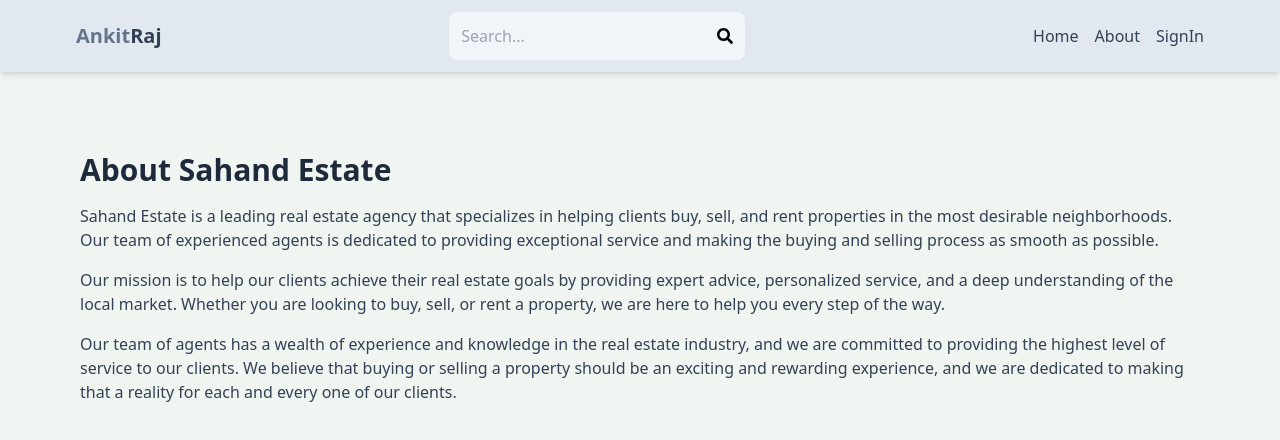
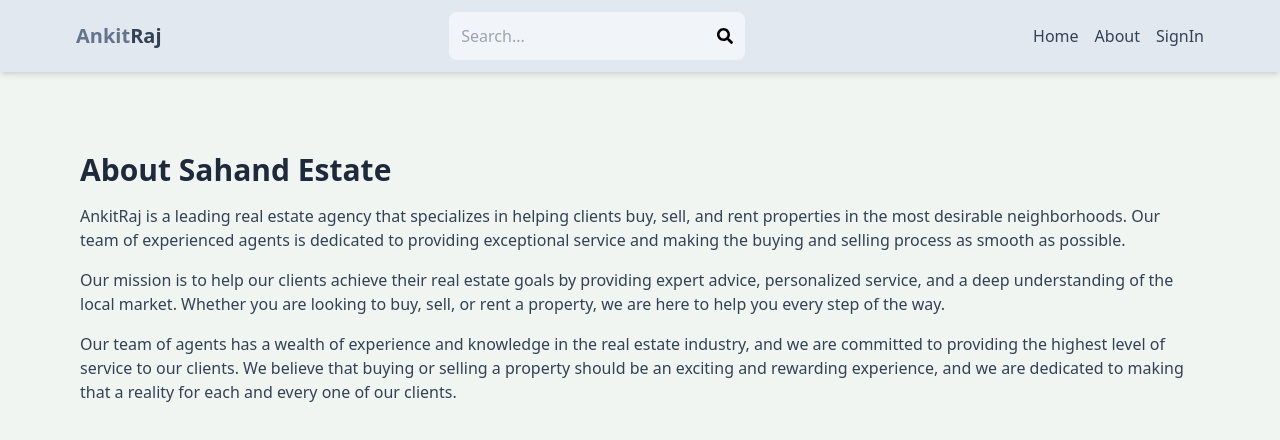
Before and after one commit to Abalankit2003/real-estate-marketplace, a React (Vite) app in the folder client/: page /about in a window 1280 px wide. Shown: the top 440 px of the page. Built offline with nearby package versions, Linux system fonts and the light colour scheme; no server answers.

Commit message:
final debug

```diff
--- a/client/src/pages/About.jsx
+++ b/client/src/pages/About.jsx
@@ -7,7 +7,7 @@
         About Sahand Estate
       </h1>
       <p className="mb-4 text-slate-700">
-        Sahand Estate is a leading real estate agency that specializes in
+        AnkitRaj is a leading real estate agency that specializes in
         helping clients buy, sell, and rent properties in the most desirable
         neighborhoods. Our team of experienced agents is dedicated to providing
         exceptional service and making the buying and selling process as smooth
--- a/client/src/pages/Home.jsx
+++ b/client/src/pages/Home.jsx
@@ -56,7 +56,7 @@
           place with ease
         </h1>
         <div className="text-gray-400 text-xs sm:text-sm">
-          Sahand Estate is the best place to find your next perfect place to
+          AnkitRaj is the best place to find your next perfect place to
           live.
           <br />
           We have a wide range of properties for you to choose from.
```
